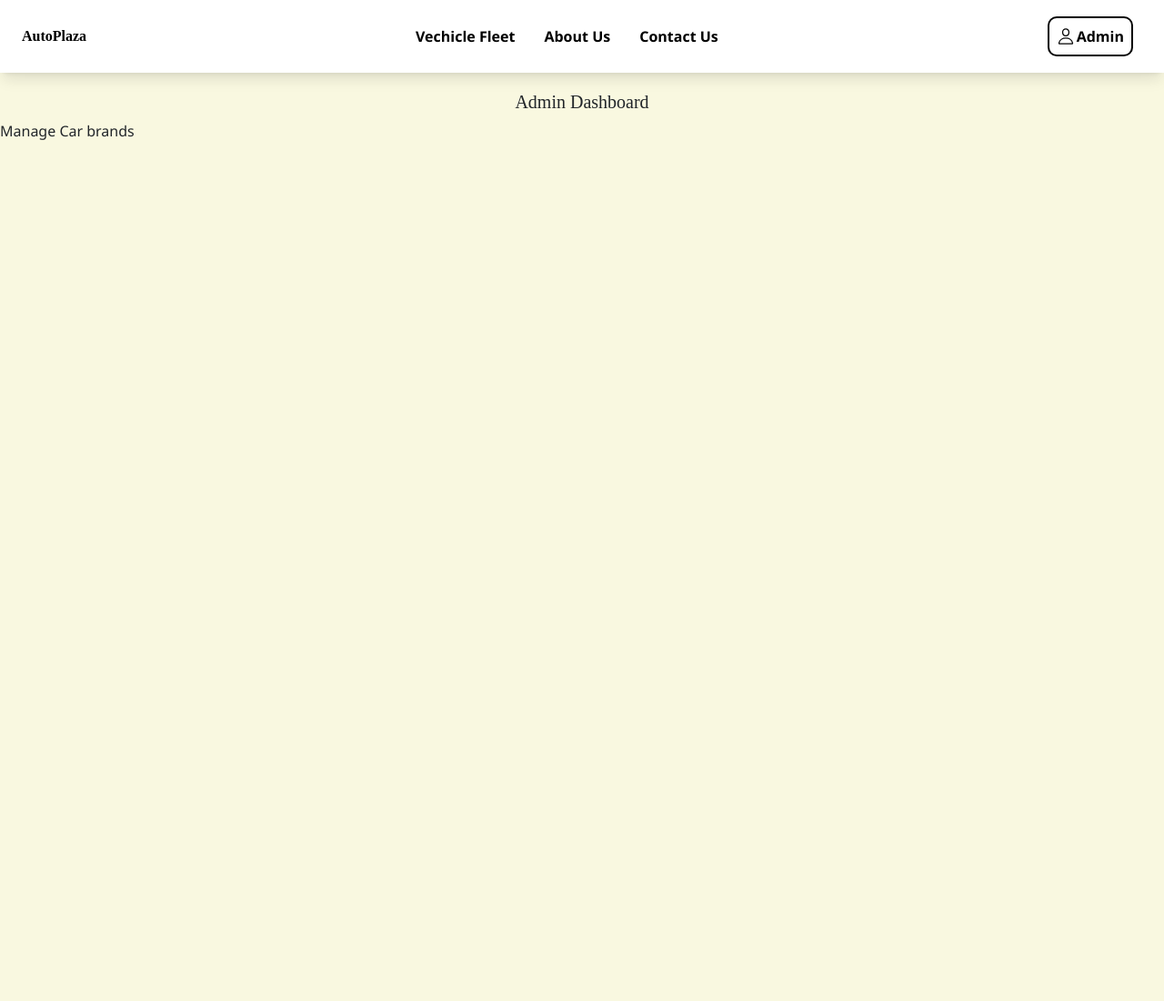
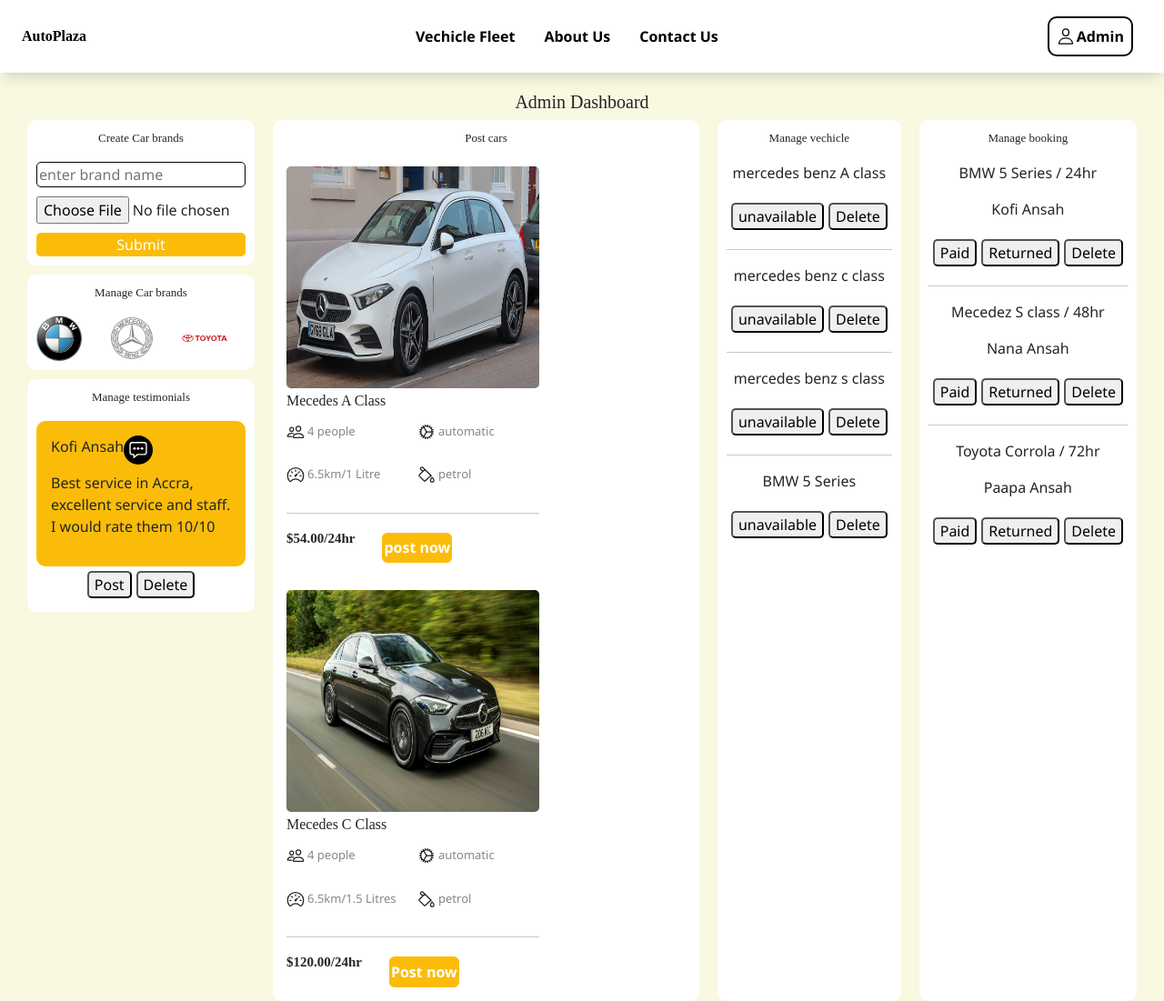
Before and after one commit to Wediah/Car-rental-company, a PHP site: page /admin.html in a window 1280 px wide. Shown: the whole page at 91% size. Before the commit the page ends 154 px from the top, so only its background shows below. Run offline with PHP 8.4, Linux system fonts and the light colour scheme.

Commit message:
admin page in progress

```diff
--- a/admin.html
+++ b/admin.html
@@ -12,7 +12,7 @@
     <script nomodule src="https://unpkg.com/ionicons@5.5.2/dist/ionicons/ionicons.js"></script>
     <script src="script.js"></script>
 </head>
-<body>
+<body >
     <!--navigation bar on large screen-->
     <nav>
         <div class="nav1">
@@ -75,14 +75,185 @@
         </div>
     </div>
 
+    <div class="content">
     <h4 class="adb">Admin Dashboard</h4>
-    <div >
-        <div>
-            <p>Manage Car brands</p>
-            <p></p>
+    <div class="fbx">
+        <div class="firstbx">
+            <div class="cm">
+                <p class="cart">Create Car brands</p>
+                <div class="carbr1">
+                    <input class="ccb" type="text" name="" placeholder="enter brand name" id="">
+                    <input class="" type="file" id="img" name="img" accept="image/*">
+                    <input class="ccb1" type="submit">
+                </div>
+            </div>
+            <div class="cm">
+                <p class="cart">Manage Car brands</p>
+                <div class="carbr">
+                    <img class="carb" src="images\bmw.svg" alt="">
+                    <img class="carb" src="images\mercedes-benz-2.svg" alt="">
+                    <img class="carb" src="images\toyota-1.svg" alt="">
+                </div>
+            </div>
+            <div class="cm">
+                <p class="cart">Manage testimonials</p>
+                <div class="review">
+                    <div class="rev1">
+                      <p class="rev2">Kofi Ansah</p>
+                      <ion-icon class="rev3" name="chatbox-ellipses-outline"></ion-icon>
+                    </div>
+                    <p>Best service in Accra, excellent service and staff. I would rate them 10/10</p>
+                </div>
+                <div class="mtb">
+                    <button class="mtbs">Post</button>
+                    <button class="mtbs">Delete</button>
+                </div>
+            </div>
         </div>
-        <div></div>
+
+        <div class="pc">
+            <p class="cart">Post cars</p>
+            <div class="pc2">
+                <div class="car">
+                    <img src="images\Images of cars\mecedes sedans\A class sedan.jpg" alt="Class A Sedan">
+                    <figcaption>Mecedes A Class</figcaption>
+                    <div class="details">
+                      <div class="detail">
+                      <ion-icon name="people-outline"></ion-icon>
+                      <p>4 people</p>
+                      </div>
+                      <div class="detail">
+                      <ion-icon name="cog-outline"></ion-icon>
+                      <p>automatic</p>
+                      </div>
+                    </div>
+                    <div class="details">
+                      <div class="detail">
+                      <ion-icon name="speedometer-outline"></ion-icon>
+                      <p>6.5km/1 Litre</p>
+                      </div>
+                      <div class="detail">
+                      <ion-icon name="color-fill-outline"></ion-icon>
+                      <p>petrol</p>
+                      </div>
+                    </div>
+                    <hr>
+                    <div class="detail1">
+                      <p>$54.00/24hr</p>
+                      <button class="car1">post now </button>
+                    </div>
+
+
+
+                  </div>
+                  <div class="car">
+                    <img src="images\Images of cars\mecedes sedans\C class sedan.jpg" alt="Class C Sedan">
+                      <figcaption>Mecedes C Class</figcaption>
+                      <div class="details">
+                      <div class="detail">
+                      <ion-icon name="people-outline"></ion-icon>
+                      <p>4 people</p>
+                      </div>
+                      <div class="detail">
+                      <ion-icon name="cog-outline"></ion-icon>
+                      <p>automatic</p>
+                      </div>
+                    </div>
+                    <div class="details">
+                      <div class="detail">
+                      <ion-icon name="speedometer-outline"></ion-icon>
+                      <p>6.5km/1.5 Litres</p>
+                      </div>
+                      <div class="detail">
+                      <ion-icon name="color-fill-outline"></ion-icon>
+                      <p>petrol</p>
+                      </div>
+                    </div>
+                    <hr>
+                    <div class="detail1">
+                      <p>$120.00/24hr</p>
+                      <button class="car1">Post now </button>
+                    </div>
+
+                  </div>
+            </div>
+        </div>
+
+        <div class="cm">
+            <p class="cart">Manage vechicle</p>
+            <div class="carstatus">
+                <div>
+                    <p class="crnme">mercedes benz A class</p>
+                    <div class="mtb">
+                        <button class="mtbs">unavailable</button>
+                        <button class="mtbs">Delete</button>
+                    </div>
+                </div>
+                <hr>
+                <div>
+                    <p class="crnme">mercedes benz c class</p>
+                    <div class="mtb">
+                        <button class="mtbs">unavailable</button>
+                        <button class="mtbs">Delete</button>
+                    </div>
+                </div>
+                <hr>
+                <div>
+                    <p class="crnme">mercedes benz s class</p>
+                    <div class="mtb">
+                        <button class="mtbs">unavailable</button>
+                        <button class="mtbs">Delete</button>
+                    </div>
+                </div>
+                <hr>
+                <div>
+                    <p class="crnme">BMW 5 Series</p>
+                    <div class="mtb">
+                        <button class="mtbs">unavailable</button>
+                        <button class="mtbs">Delete</button>
+                    </div>
+                </div>
+            </div>
+        </div>
+
+        <div class="cm">
+            <p class="cart">Manage booking</p>
+            <div class="carstatus">
+                <div>
+                    <p class="crnme">BMW 5 Series / 24hr</p>
+                    <p class="crnme">Kofi Ansah</p>
+                    <div class="mtb">
+                        <button class="mtbs">Paid</button>
+                        <button class="mtbs">Returned</button>
+                        <button class="mtbs">Delete</button>
+                    </div>
+                </div>
+                <hr>
+                <div>
+                    <p class="crnme">Mecedez S class / 48hr</p>
+                    <p class="crnme">Nana Ansah</p>
+                    <div class="mtb">
+                        <button class="mtbs">Paid</button>
+                        <button class="mtbs">Returned</button>
+                        <button class="mtbs">Delete</button>
+                    </div>
+                </div>
+                <hr>
+                <div>
+                    <p class="crnme">Toyota Corrola / 72hr</p>
+                    <p class="crnme">Paapa Ansah</p>
+                    <div class="mtb">
+                        <button class="mtbs">Paid</button>
+                        <button class="mtbs">Returned</button>
+                        <button class="mtbs">Delete</button>
+                    </div>
+                </div>
+            </div>
+
+        </div>
     </div>
+
+</div>
 
 
 </body>
--- a/style.css
+++ b/style.css
@@ -1187,9 +1187,125 @@
   margin-bottom: 50px;
 }
 
+.content {
+  margin-left: 30px;
+  margin-right: 30px;
+}
+
 .adb {
   padding-top: 100px;
   text-align: center;
   font-size: 20px;
   font-family: Zen Dots;
 }
+
+.fbx {
+  display: flex;
+  flex-direction: row;
+  gap: 20px;
+}
+
+@media screen and (max-width: 600px) {
+  .content {
+    margin-left: 50px;
+    margin-right: 50px;
+    justify-items: center;
+    justify-content: center;
+  }
+  .fbx {
+    flex-direction: column;
+    justify-items: center;
+  }
+}
+
+.firstbx {
+  display: flex;
+  flex-direction: column;
+  gap: 10px;
+
+}
+
+.carb {
+  width: 50px;
+  cursor: pointer;
+}
+
+.carbr1 {
+  display: flex;
+  flex-direction: column;
+  gap: 10px;
+}
+
+.carbr {
+  display: flex;
+  flex-direction: row;
+  gap: 30px;
+}
+
+.ccb {
+  border-radius: 5px;
+  border: 1px solid black;
+  outline: none;
+}
+
+.ccb1 {
+  border-radius: 5px;
+  border: none;
+  outline: none;
+  background-color: #FBBC09;
+  color: #FFFFFF;
+}
+
+.cart {
+  display: flex;
+  font-family: Zen Dots;
+  font-size: small;
+  justify-content: center;
+}
+
+.cm {
+  background-color: #FFFFFF;
+  padding: 10px;
+  border-radius: 10px;
+
+  width: 250px;
+}
+
+.mtb {
+  display: flex;
+  gap: 5px;
+  padding: 5px;
+  justify-content: center;
+}
+
+.mtbs {
+  border-radius: 5px;
+}
+
+.mtbs:hover {
+  background-color: #FBBC09;
+  color: #FFFFFF;
+  border: #FFFFFF;
+}
+
+.pc {
+  background-color: white;
+  border-radius: 10px;
+  padding: 10px;
+}
+
+.pc2 {
+  display: flex;
+  flex-direction: row;
+  flex-wrap: wrap;
+  gap: 20px;
+}
+
+.crnme {
+  text-align: center;
+}
+
+.carstatus {
+  display: flex;
+  flex-direction: column;
+}
```
Also changed, not shown: images/bmw.svg (added), images/mercedes-benz-2.svg (added), images/toyota-1.svg (added).
